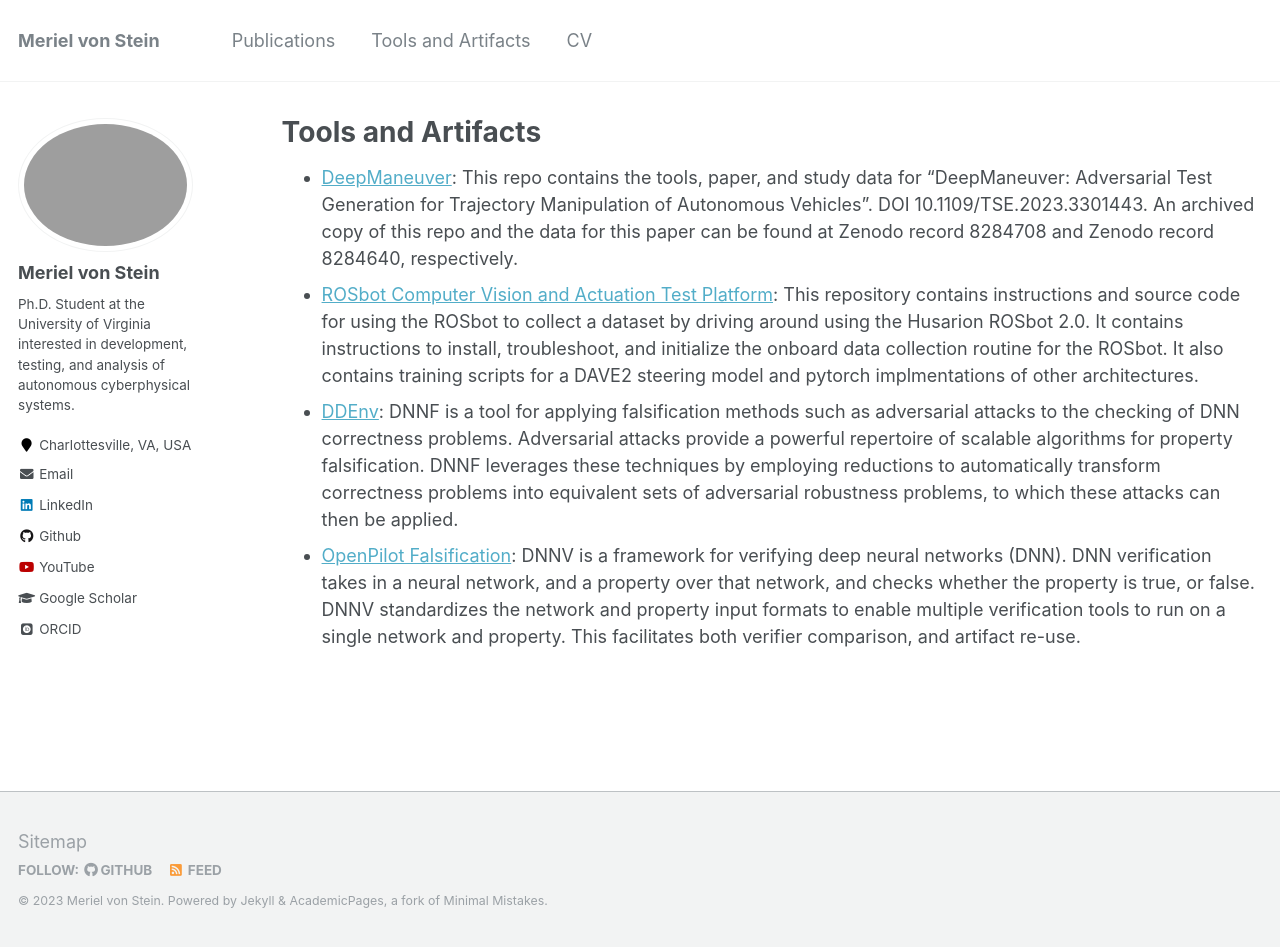
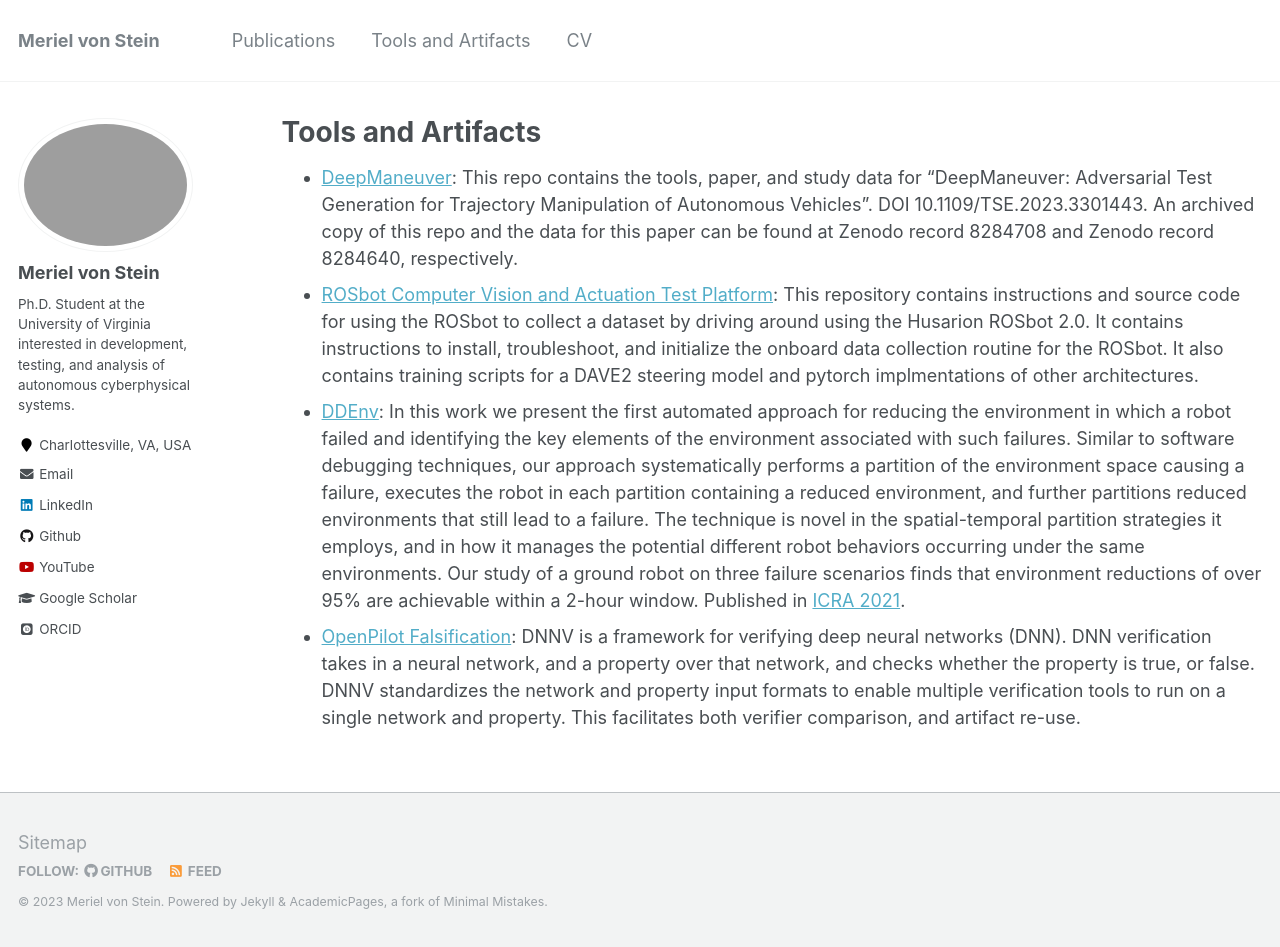
Before and after one commit to MissMeriel/MissMeriel.github.io, a Jekyll site: the page built from _pages/artifacts.md, in a window 1280 px wide and 947 px high. Built offline with Jekyll 4.4.1, drawn with Linux system fonts in a browser that asks for light colours; some web fonts are replaced.

Commit message:
fixed DDEnv description

```diff
--- a/_pages/artifacts.md
+++ b/_pages/artifacts.md
@@ -7,9 +7,7 @@ author_profile: true
 
 - [DeepManeuver](https://github.com/MissMeriel/DeepManeuver): This repo contains the tools, paper, and study data for "DeepManeuver: Adversarial Test Generation for Trajectory Manipulation of Autonomous Vehicles". DOI 10.1109/TSE.2023.3301443. An archived copy of this repo and the data for this paper can be found at Zenodo record 8284708 and Zenodo record 8284640, respectively.
 - [ROSbot Computer Vision and Actuation Test Platform](https://github.com/MissMeriel/ROSbot_data_collection): This repository contains instructions and source code for using the ROSbot to collect a dataset by driving around using the Husarion ROSbot 2.0. It contains instructions to install, troubleshoot, and initialize the onboard data collection routine for the ROSbot. It also contains training scripts for a DAVE2 steering model and pytorch implmentations of other architectures.
-- [DDEnv](https://github.com/MissMeriel/DDEnv): DNNF is a tool for applying falsification methods such as adversarial attacks to the checking of DNN correctness problems.
-Adversarial attacks provide a powerful repertoire of scalable algorithms for property falsification.
-DNNF leverages these techniques by employing reductions to automatically transform correctness problems into equivalent sets of adversarial robustness problems, to which these attacks can then be applied.
+- [DDEnv](https://github.com/MissMeriel/DDEnv): In this work we present the first automated approach for reducing the environment in which a robot failed and identifying the key elements of the environment associated with such failures. Similar to software debugging techniques, our approach systematically performs a partition of the environment space causing a failure, executes the robot in each partition containing a reduced environment, and further partitions reduced environments that still lead to a failure. The technique is novel in the spatial-temporal partition strategies it employs, and in how it manages the potential different robot behaviors occurring under the same environments. Our study of a ground robot on three failure scenarios finds that environment reductions of over 95% are achievable within a 2-hour window. Published in [ICRA 2021](https://ieeexplore.ieee.org/document/9561997).
 - [OpenPilot Falsification](https://github.com/MissMeriel/openpilot-falsification): DNNV is a framework for verifying deep neural networks (DNN).
 DNN verification takes in a neural network, and a property over that network, and checks whether the property is true, or false.
 DNNV standardizes the network and property input formats to enable multiple verification tools to run on a single network and property.
```
